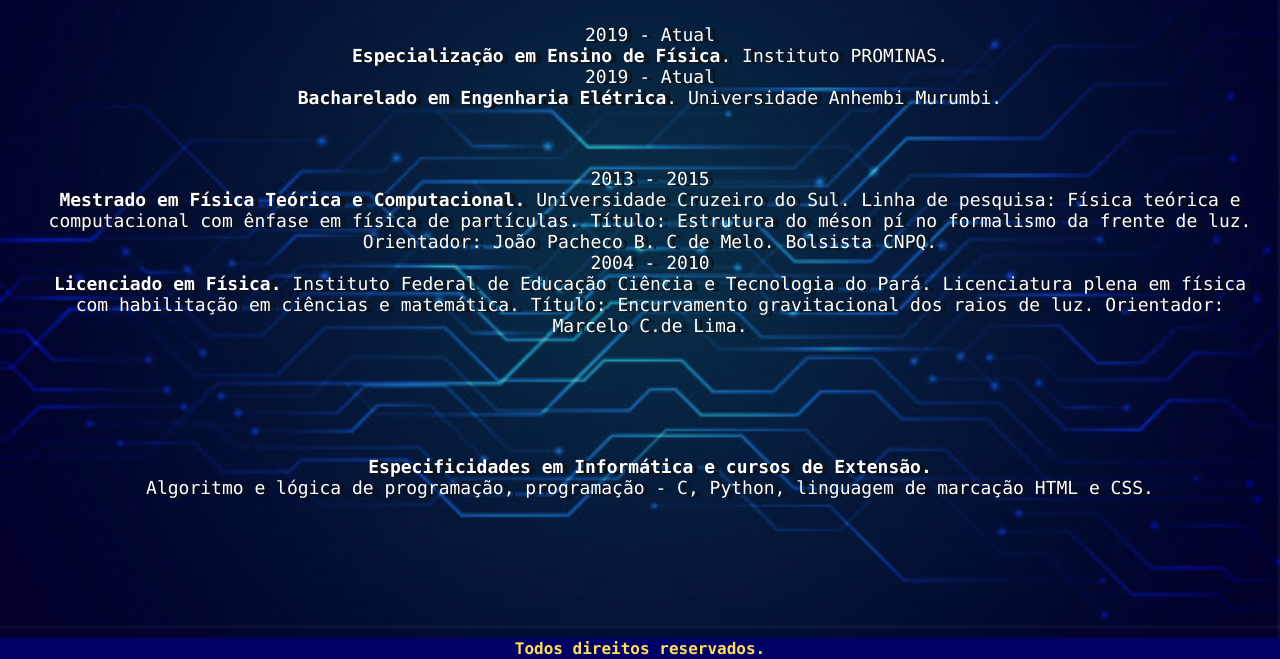
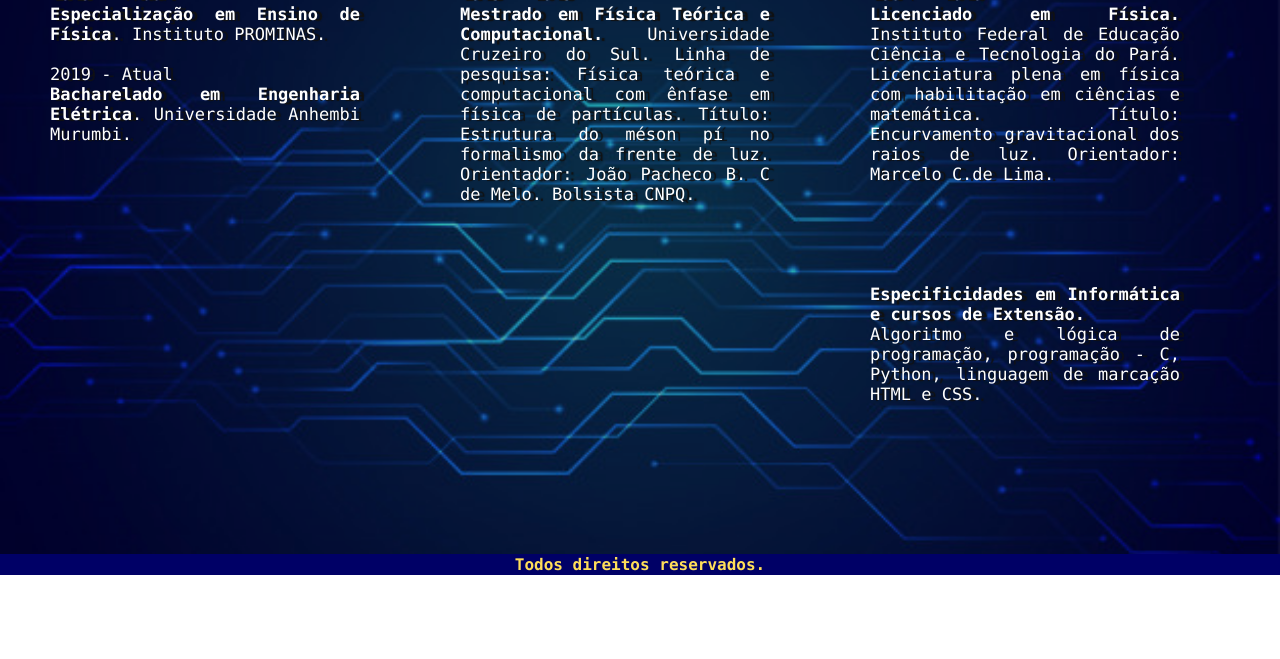
Before and after one commit to jonfisik/SiteProfJonatan, a plain HTML site: page vitae-jonatan/formacao.html in a window 1280 px wide. Shown: the part 257-916 px from the top of the page. After the commit the page ends 832 px from the top, so only its background shows below. Drawn offline with Linux system fonts and the light colour scheme.

Commit message:
Criação de class e formatação de posição

```diff
--- a/vitae-jonatan/css/estilo.css
+++ b/vitae-jonatan/css/estilo.css
@@ -14,8 +14,8 @@ a{
 /*---------------------------------------------*/
 p{
 	color: #ffffff;
-	font-size: 18px;
-	text-align: center;
+	font-size: 17px;
+	text-align: justify;
 	margin: 20px;
     padding: 20px;
     text-shadow: 5px 1px 1px #111111;
@@ -26,7 +26,7 @@ h1{
     text-shadow: 3px 1px 1px #111111;
     font-size: 60px;
 	text-align: center;
-	margin: 10px;
+	margin: 20px;
 }
 /*----------------------------------------------*/
 * {
@@ -58,19 +58,13 @@ h1{
 /*----------------------------------------------*/
 #efeito{
     background-color: rgba(0.1, 0.1, 0.1, 0.3);
-    padding: 110px 0px 100px 0px;
+    padding: 30px 0px 100px 0px;
 }
 /*---------------------------------------------*/
 #BlocoEfeito{
     color: #333;
 	width: 1300px;
-	margin: 0;
-}
-/*----------------------------------------------*/
-#nemu{
-    clear: both;
-    float: right;
-    margin-right: inherit;
+	margin: 0px;
 }
 /*----------------------------------------------*/
 #menu a{
@@ -89,3 +83,20 @@ h1{
     color: #ffde59;
     padding: 1px;
 }
+/*----------------------------------------------*/
+.posicao1{
+    width: 30%;
+    float: left;
+    margin: 10px;
+}
+/*----------------------------------------------*/
+.posicao2{
+    width: 30%;
+    float: left;
+    margin: 10px;
+}
+/*----------------------------------------------*/
+.clear{
+    clear: both;
+}
+/*----------------------------------------------*/
--- a/vitae-jonatan/formacao.html
+++ b/vitae-jonatan/formacao.html
@@ -22,19 +22,21 @@
                 <div id="efeito">
                     <div id="BlocoEfeito">
                         <h1>Formação acadêmica</h1>
-                        <div><p>2019 - Atual<br><b>Especialização em Ensino de Física</b>. Instituto PROMINAS.
-                            <br>2019 - Atual<br><b>Bacharelado em Engenharia Elétrica</b>. Universidade Anhembi Murumbi.
+                        <div class="posicao1"><p>2019 - Atual<br><b>Especialização em Ensino de Física</b>. Instituto PROMINAS.
+                            <br><br>2019 - Atual<br><b>Bacharelado em Engenharia Elétrica</b>. Universidade Anhembi Murumbi.
                             </p>
                         </div>
-                        <div>
+                        <div class="posicao1">
                             <p>2013 - 2015<br><b>Mestrado em Física Teórica e Computacional.</b> Universidade Cruzeiro do Sul. Linha de pesquisa: Física teórica e computacional com ênfase em física de partículas. Título: Estrutura do méson pí no formalismo da frente de luz. Orientador: João Pacheco B. C de Melo. Bolsista CNPQ.
-							<br>2004 - 2010<br><b>Licenciado em Física.</b> Instituto Federal de Educação Ciência e Tecnologia do Pará. Licenciatura plena em física com habilitação em ciências e matemática. Título: Encurvamento gravitacional dos raios de luz. Orientador: Marcelo C.de Lima.
-                            <p>
                         </div>
-                        <div>
+                        <div class="posicao2">
+                            <p>2004 - 2010<br><b>Licenciado em Física.</b> Instituto Federal de Educação Ciência e Tecnologia do Pará. Licenciatura plena em física com habilitação em ciências e matemática. Título: Encurvamento gravitacional dos raios de luz. Orientador: Marcelo C.de Lima.</p>
+                        </div>
+                        <div class="posicao2">
                             <p><b>Especificidades em Informática e cursos de Extensão.</b>                <br>Algoritmo e lógica de programação, programação - C, Python, linguagem de marcação HTML e CSS.
                             </p>
                         </div>
+                        <div class="clear"></div>
                     </div>
                 </div>
             </div>
```
